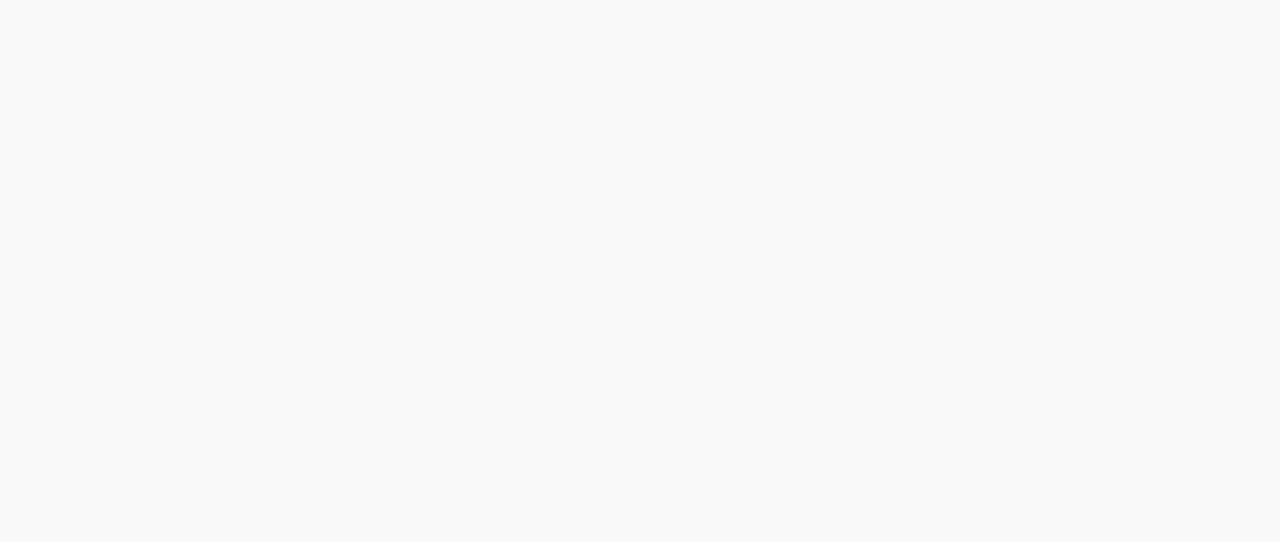
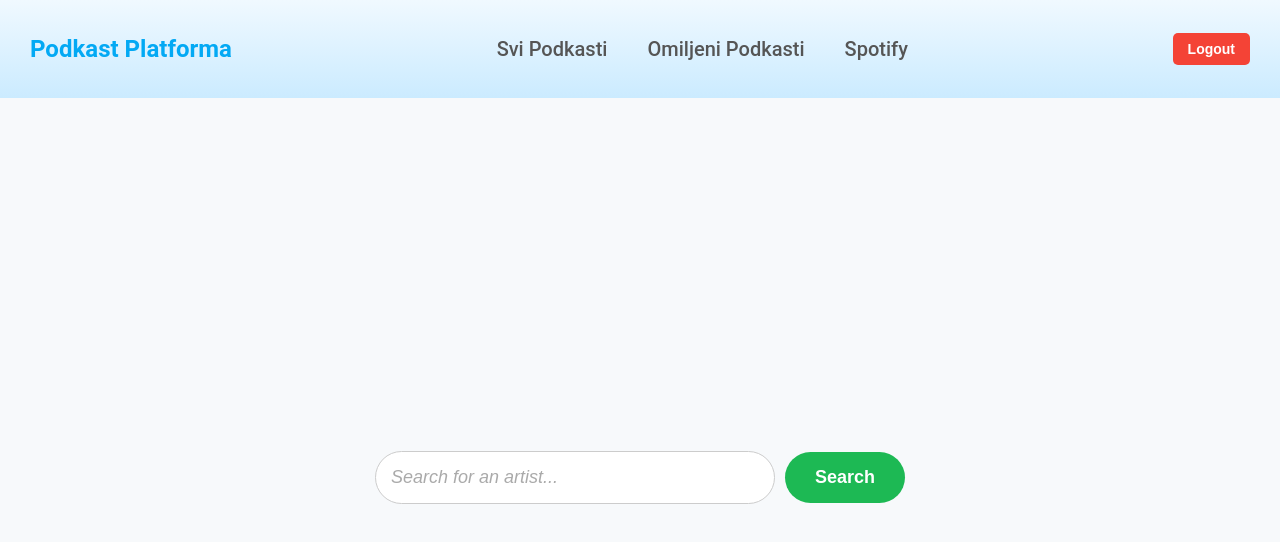
Before and after one commit to elab-development/internet-tehnologije-2024-projekat-podcast_2021_0391, a React (Create React App) app in the folder front_projekat/: page /spotify in a window 1280 px wide. Before the commit this address had no page. Shown: the top 542 px of the page. Built offline with nearby package versions, Linux system fonts and the light colour scheme.

Commit message:
Kreiran javni api spotify za react projekat

```diff
--- a/front_projekat/src/App.js
+++ b/front_projekat/src/App.js
@@ -14,6 +14,7 @@ import PodcastDetails from './Components/PodcastDetails';
 import AddEpisode from './Components/AddEpisode';
 import EpisodeDetails from './Components/EpisodeDetails';
 import ChangeProfilePicture from './Components/ChangeProfilePicture';
+import Spotify from './Components/spotify/Spotify';
 function App() {
   return (
 
@@ -32,6 +33,7 @@ function App() {
           <Route path="/podcast/:podcastId/add-episode" element={<AddEpisode />} />
            <Route path="/podcast/:podcastId/episode/:episodeId" element={<EpisodeDetails />} />
              <Route path="/my-account/change-profile-picture" element={<ChangeProfilePicture/>}/>
+               <Route path="/spotify" element={<Spotify/>}/>
         </Routes>
       </div>
     </Router>
--- /dev/null
+++ b/front_projekat/src/Components/spotify/ArtistDetails.jsx
@@ -0,0 +1,67 @@
+import React, { useState, useEffect } from 'react';
+
+const ArtistDetails = ({ artist, songs }) => {
+  const [currentPage, setCurrentPage] = useState(1);
+  const [currentSongs, setCurrentSongs] = useState([]);
+  const songsPerPage = 10;
+
+  useEffect(() => {
+    const indexOfLastSong = currentPage * songsPerPage;
+    const indexOfFirstSong = indexOfLastSong - songsPerPage;
+    setCurrentSongs(songs.slice(indexOfFirstSong, indexOfLastSong));
+  }, [currentPage, songs]);
+
+  const totalPages = Math.ceil(songs.length / songsPerPage);
+
+  const handleNextPage = () => {
+    if (currentPage < totalPages) {
+      setCurrentPage((prevPage) => prevPage + 1);
+    }
+  };
+
+  const handlePrevPage = () => {
+    if (currentPage > 1) {
+      setCurrentPage((prevPage) => prevPage - 1);
+    }
+  };
+
+  return (
+    <div className="artist-details">
+
+      <h2>{artist.name}</h2>
+
+
+      <div className="songs-list">
+        {currentSongs.map((song, index) => (
+          <div key={index} className="song-card">
+            <p>{song.name}</p>
+            <iframe
+              src={`https://open.spotify.com/embed/track/${song.id}`}
+              width="100%"
+              height="80"
+              frameBorder="0"
+              allow="encrypted-media"
+              title={song.name}
+              style={{ borderRadius: '8px' }}
+            ></iframe>
+          </div>
+        ))}
+      </div>
+
+
+      <div className="pagination">
+        <button onClick={handlePrevPage} disabled={currentPage === 1}>
+          Prev
+        </button>
+        <span>
+          Page {currentPage} of {totalPages}
+        </span>
+        <button onClick={handleNextPage} disabled={currentPage === totalPages}>
+          Next
+        </button>
+      </div>
+    </div>
+  );
+};
+
+export default ArtistDetails;
--- /dev/null
+++ b/front_projekat/src/Components/spotify/ArtistList.jsx
@@ -0,0 +1,14 @@
+import React from 'react';
+
+const ArtistList = ({ artists, onSelect }) => (
+  <div className="artist-list">
+    {artists.map((artist) => (
+      <div key={artist.id} className="artist-card" onClick={() => onSelect(artist)}>
+        <img src={artist.images[0]?.url} alt={artist.name} className="artist-image" />
+        <h3>{artist.name}</h3>
+      </div>
+    ))}
+  </div>
+);
+
+export default ArtistList;
--- /dev/null
+++ b/front_projekat/src/Components/spotify/SearchBar.jsx
@@ -0,0 +1,26 @@
+import React, { useState } from 'react';
+
+const SearchBar = ({ onSearch }) => {
+  const [query, setQuery] = useState('');
+
+  const handleSearch = () => {
+    if (query) {
+      console.log(query);
+      onSearch(query);
+    }
+  };
+
+  return (
+    <div className="search-bar">
+      <input
+        type="text"
+        placeholder="Search for an artist..."
+        value={query}
+        onChange={(e) => setQuery(e.target.value)}
+      />
+      <button onClick={handleSearch}>Search</button>
+    </div>
+  );
+};
+
+export default SearchBar;
--- /dev/null
+++ b/front_projekat/src/Components/spotify/Spotify.css
@@ -0,0 +1,181 @@
+
+.app {
+  display: flex;
+  flex-direction: column;
+  align-items: center;
+  justify-content: center;
+  min-height: 100vh;
+  background-color: #f7f9fb;
+  font-family: Arial, sans-serif;
+  padding: 20px;
+  box-sizing: border-box;
+}
+
+
+.search-bar {
+  display: flex;
+  justify-content: center;
+  align-items: center;
+  margin-bottom: 20px;
+  flex-wrap: wrap;
+}
+
+.search-bar input {
+  padding: 15px;
+  width: 400px;
+  border-radius: 30px;
+  border: 1px solid #ccc;
+  margin-right: 10px;
+  font-size: 18px;
+  box-sizing: border-box;
+}
+
+.search-bar button {
+  padding: 15px 30px;
+  background-color: #1db954;
+  color: white;
+  font-size: 18px;
+  font-weight: bold;
+  border: none;
+  border-radius: 30px;
+  cursor: pointer;
+}
+
+.search-bar button:hover {
+  background-color: #1ed760;
+}
+
+
+.artist-list {
+  display: flex;
+  flex-wrap: wrap;
+  justify-content: center;
+  gap: 15px;
+  padding: 10px;
+}
+
+
+.artist-card {
+  width: 150px;
+  padding: 15px;
+  border-radius: 15px;
+  box-shadow: 0px 4px 8px rgba(0, 0, 0, 0.1);
+  background-color: #fff;
+  text-align: center;
+  cursor: pointer;
+  transition: transform 0.2s;
+}
+
+.artist-card:hover {
+  transform: scale(1.05);
+}
+
+
+.artist-image {
+  width: 100px;
+  height: 100px;
+  border-radius: 50%;
+  object-fit: cover;
+  margin-bottom: 10px;
+}
+
+
+.artist-details {
+  background-color: #f7f9fb;
+  padding: 20px;
+  box-sizing: border-box;
+  font-family: Arial, sans-serif;
+  display: flex;
+  flex-direction: column;
+  align-items: center;
+}
+
+
+.artist-details h2 {
+  font-size: 28px;
+  font-weight: bold;
+  margin-bottom: 20px;
+}
+
+
+.songs-list {
+  display: flex;
+  flex-direction: column;
+  gap: 20px;
+  width: 100%;
+  max-width: 800px;
+  margin-bottom: 30px;
+}
+
+.song-card {
+  background-color: #1db954;
+  color: white;
+  padding: 15px;
+  border-radius: 15px;
+  display: flex;
+  flex-direction: column;
+  gap: 10px;
+  width: 100%;
+  cursor: pointer;
+  transition: background-color 0.2s, transform 0.2s;
+  box-sizing: border-box;
+}
+
+.song-card:hover {
+  background-color: #1ed760;
+  transform: scale(1.03);
+}
+
+.song-card iframe {
+  border-radius: 8px;
+  width: 100%;
+  height: 80px;
+  border: none;
+}
+
+
+.pagination {
+  display: flex;
+  gap: 10px;
+  align-items: center;
+}
+
+.pagination button {
+  padding: 8px 12px;
+  background-color: #1db954;
+  color: white;
+  border: none;
+  border-radius: 5px;
+  cursor: pointer;
+}
+
+.pagination button:disabled {
+  background-color: #ccc;
+  cursor: not-allowed;
+}
+
+.pagination span {
+  font-size: 16px;
+}
+
+
+@media (max-width: 768px) {
+  .song-card {
+    width: 100%;
+  }
+
+  .pagination {
+    flex-direction: column;
+    align-items: center;
+  }
+}
+
+@media (max-width: 480px) {
+  .artist-details h2 {
+    font-size: 24px;
+  }
+
+  .song-card iframe {
+    height: 70px;
+  }
+}
--- /dev/null
+++ b/front_projekat/src/Components/spotify/Spotify.jsx
@@ -0,0 +1,71 @@
+import React, { useState } from 'react';
+import './Spotify.css';
+import SearchBar from './SearchBar';
+import ArtistList from './ArtistList';
+import ArtistDetails from './ArtistDetails';
+import { searchArtists, getArtistTopTracks } from './SpotifyService';
+import Navigation from '../Navigation';
+
+const Spotify = () => {
+  const [artists, setArtists] = useState([]);
+  const [selectedArtist, setSelectedArtist] = useState(null);
+  const [songs, setSongs] = useState([]);
+  const [currentPage, setCurrentPage] = useState(1);
+  const songsPerPage = 10;
+
+
+  const handleSearch = async (query) => {
+    const artists = await searchArtists(query);
+    setArtists(artists);
+    setSelectedArtist(null);
+    setSongs([]);
+    setCurrentPage(1);
+  };
+
+
+  const handleSelectArtist = async (artist) => {
+    const tracks = await getArtistTopTracks(artist.id);
+    setSelectedArtist(artist);
+    setSongs(tracks);
+    setCurrentPage(1);
+  };
+
+  return (
+    <>
+    <Navigation/>
+    <div className="app">
+
+
+      <SearchBar onSearch={handleSearch} />
+
+
+      {selectedArtist ? (
+        <div className="artist-details-container">
+
+          <div className="artist-profile">
+            <img
+              src={selectedArtist.images[0]?.url}
+              alt={selectedArtist.name}
+              className="artist-photo"
+            />
+            <h3 className="artist-name">{selectedArtist.name}</h3>
+          </div>
+
+
+          <ArtistDetails
+            artist={selectedArtist}
+            songs={songs}
+            currentPage={currentPage}
+            setCurrentPage={setCurrentPage}
+            songsPerPage={songsPerPage}
+          />
+        </div>
+      ) : (
+        <ArtistList artists={artists} onSelect={handleSelectArtist} />
+      )}
+    </div>
+    </>
+  );
+};
+
+export default Spotify;
--- /dev/null
+++ b/front_projekat/src/Components/spotify/SpotifyService.jsx
@@ -0,0 +1,42 @@
+import axios from 'axios';
+
+
+let accessToken = '';
+
+const getAccessToken = async () => {
+  const clientId = process.env.REACT_APP_CLIENT_ID;
+  const clientSecret = process.env.REACT_APP_CLIENT_SECRET;
+  console.log(clientId);
+  console.log(clientSecret);
+  if (accessToken) return accessToken;
+  const response = await axios.post('https://accounts.spotify.com/api/token', null, {
+    headers: {
+      'Content-Type': 'application/x-www-form-urlencoded',
+      Authorization: `Basic ${btoa(`${clientId}:${clientSecret}`)}`
+    },
+    params: {
+      grant_type: 'client_credentials'
+    }
+  });
+  accessToken = response.data.access_token;
+  return accessToken;
+};
+
+export const searchArtists = async (query) => {
+  const token = await getAccessToken();
+  const response = await axios.get('https://api.spotify.com/v1/search', {
+    headers: { Authorization: `Bearer ${token}` },
+    params: { q: query, type: 'artist' }
+  });
+  sessionStorage.setItem("token",token);
+  return response.data.artists.items;
+};
+
+export const getArtistTopTracks = async (artistId) => {
+  const token = await getAccessToken();
+  const response = await axios.get(`https://api.spotify.com/v1/artists/${artistId}/top-tracks`, {
+    headers: { Authorization: `Bearer ${token}` },
+    params: { market: 'US' }
+  });
+  return response.data.tracks;
+};
```
Also changed, not shown: front_projekat/src/Components/spotify/Pagination.jsx (added, +17 -0 lines).
